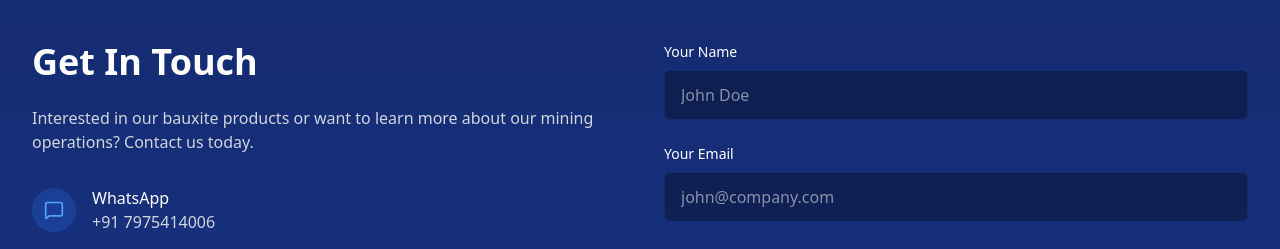
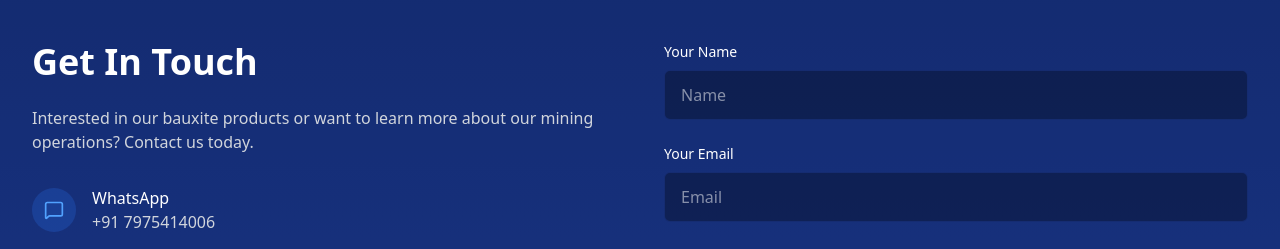
Before and after one commit to Yathish26/Daffodils, a React (Vite) app: page / in a window 1280 px wide. Shown: the part 2549-2798 px from the top of the page. Built offline with nearby package versions, Linux system fonts and the light colour scheme.

Commit message:
Changes in the placeholder

```diff
--- a/src/Home.jsx
+++ b/src/Home.jsx
@@ -316,11 +316,11 @@ const Home = () => {
             <form className="space-y-6">
               <div>
                 <label htmlFor="name" className="block mb-2 text-sm font-medium">Your Name</label>
-                <input type="text" id="name" className="w-full px-4 py-3 bg-black/30 border border-blue-900/50 rounded-md focus:outline-none focus:ring-2 focus:ring-blue-500" placeholder="John Doe" required />
+                <input type="text" id="name" className="w-full px-4 py-3 bg-black/30 border border-blue-900/50 rounded-md focus:outline-none focus:ring-2 focus:ring-blue-500" placeholder="Name" required />
               </div>
               <div>
                 <label htmlFor="email" className="block mb-2 text-sm font-medium">Your Email</label>
-                <input type="email" id="email" className="w-full px-4 py-3 bg-black/30 border border-blue-900/50 rounded-md focus:outline-none focus:ring-2 focus:ring-blue-500" placeholder="john@company.com" required />
+                <input type="email" id="email" className="w-full px-4 py-3 bg-black/30 border border-blue-900/50 rounded-md focus:outline-none focus:ring-2 focus:ring-blue-500" placeholder="Email" required />
               </div>
               <div>
                 <label htmlFor="message" className="block mb-2 text-sm font-medium">Your Message</label>
```
